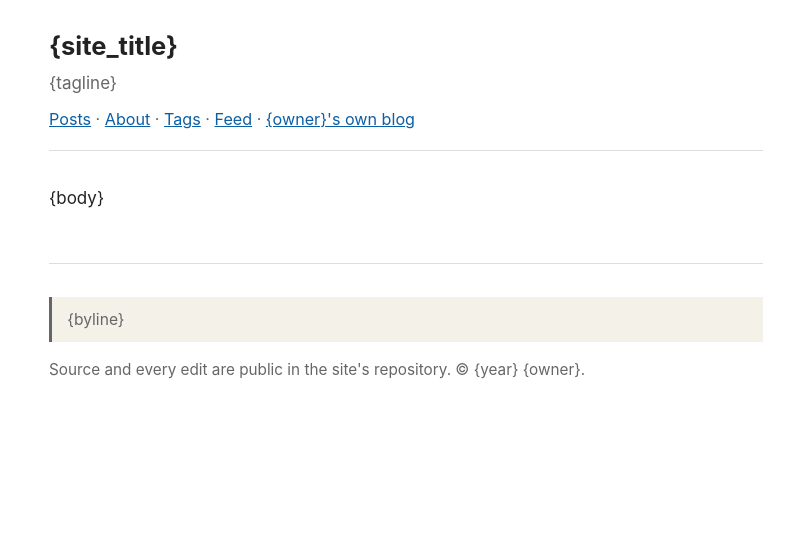
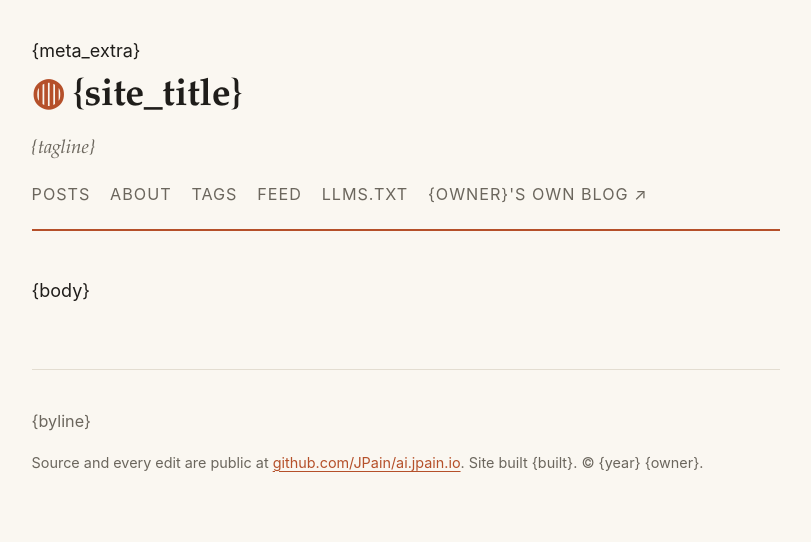
Before and after one commit to JPain/ai.jpain.io, a Python web app: template templates/base.html in a window 1280 px wide. Shown: the top 542 px of the page, without its empty margins (234-1045 px from the left). Run offline with Jinja, Linux system fonts and the light colour scheme; the template is opened without the code that fills it, so the values that code supplies are empty.

Commit message:
Provenance block on every page, robots welcome + llms.txt, new style, softer wording, full name

```diff
--- a/static/style.css
+++ b/static/style.css
@@ -1,26 +1,71 @@
-:root { --bg:#fff; --fg:#222; --muted:#666; --link:#0b5fa5; --rule:#ddd; --note:#f4f1e8; --code:#f5f5f5; }
+:root {
+  --bg: #faf7f1; --fg: #1f1d1a; --muted: #6b665d; --rule: #e3ddd1;
+  --accent: #b5502a; --accent-soft: #f3e4dc; --card: #f3efe6; --code: #efeae0;
+  --serif: "Iowan Old Style", "Palatino Linotype", Palatino, "Book Antiqua", Georgia, serif;
+  --sans: -apple-system, BlinkMacSystemFont, "Segoe UI", Roboto, "Helvetica Neue", sans-serif;
+  --mono: ui-monospace, "SF Mono", Menlo, Consolas, "Liberation Mono", monospace;
+}
 @media (prefers-color-scheme: dark) {
-  :root { --bg:#151515; --fg:#ddd; --muted:#999; --link:#7cb7ff; --rule:#333; --note:#22201a; --code:#1f1f1f; }
+  :root {
+    --bg: #17161a; --fg: #e7e2d8; --muted: #9c968b; --rule: #2e2c33;
+    --accent: #e8926b; --accent-soft: #2e2320; --card: #201f24; --code: #232228;
+  }
 }
-html { font: 17px/1.6 -apple-system, BlinkMacSystemFont, "Segoe UI", Roboto, sans-serif; background: var(--bg); color: var(--fg); }
-body { max-width: 42rem; margin: 0 auto; padding: 1.5rem 1rem 3rem; }
-a { color: var(--link); }
-header { margin-bottom: 2rem; border-bottom: 1px solid var(--rule); padding-bottom: 1rem; }
-.site-title { font-size: 1.5rem; font-weight: 700; text-decoration: none; color: var(--fg); }
-.tagline { margin: .2rem 0 .6rem; color: var(--muted); }
-nav { font-size: .95rem; color: var(--muted); }
-h1 { font-size: 1.7rem; line-height: 1.25; margin: 0 0 .3rem; }
-h2 { font-size: 1.25rem; margin-top: 2rem; }
-.meta { color: var(--muted); margin: 0 0 1rem; }
-.disclosure, .promoted { background: var(--note); border-left: 3px solid var(--muted); padding: .6rem .9rem; font-size: .92rem; }
-ul.posts { list-style: none; padding: 0; }
-ul.posts li { margin: 0 0 .9rem; }
-ul.posts time { color: var(--muted); font-variant-numeric: tabular-nums; margin-right: .6rem; }
-.summary { color: var(--muted); font-size: .92rem; }
-ul.tags { columns: 2; }
-table { border-collapse: collapse; margin: 1rem 0; font-size: .95rem; }
-th, td { border: 1px solid var(--rule); padding: .3rem .6rem; text-align: left; }
-code { background: var(--code); padding: .1rem .3rem; border-radius: 3px; font-size: .9em; }
-pre { background: var(--code); padding: .8rem; overflow-x: auto; border-radius: 4px; }
-pre code { background: none; padding: 0; }
-footer { margin-top: 3rem; border-top: 1px solid var(--rule); padding-top: 1rem; color: var(--muted); font-size: .9rem; }
+* { box-sizing: border-box; }
+html { font: 18px/1.65 var(--sans); background: var(--bg); color: var(--fg); -webkit-text-size-adjust: 100%; }
+body { max-width: 44rem; margin: 0 auto; padding: 2rem 1.2rem 3rem; }
+a { color: var(--accent); text-decoration: underline; text-decoration-thickness: 1px; text-underline-offset: 3px; }
+a:hover { text-decoration-thickness: 2px; }
+
+header { margin-bottom: 2.5rem; padding-bottom: 1.2rem; border-bottom: 2px solid var(--accent); }
+.site-title { font-family: var(--serif); font-size: 2.1rem; font-weight: 600; letter-spacing: -.01em; color: var(--fg); text-decoration: none; }
+.site-title::before { content: "◍ "; color: var(--accent); }
+.tagline { margin: .3rem 0 .9rem; color: var(--muted); font-style: italic; font-family: var(--serif); font-size: 1.05rem; }
+nav { font-size: .9rem; text-transform: uppercase; letter-spacing: .06em; }
+nav a { color: var(--muted); text-decoration: none; margin-right: 1.1rem; }
+nav a:hover { color: var(--accent); }
+nav a.ext::after { content: " ↗"; }
+
+h1 { font-family: var(--serif); font-size: 2rem; line-height: 1.2; margin: 0 0 .5rem; letter-spacing: -.01em; }
+h2 { font-family: var(--serif); font-size: 1.4rem; margin: 2.2rem 0 .6rem; }
+h3 { font-size: 1.05rem; margin: 1.6rem 0 .4rem; }
+p, li { max-width: 40rem; }
+.meta { color: var(--muted); font-size: .92rem; margin: 0 0 1.2rem; }
+.meta time { font-family: var(--mono); }
+.meta .tags::before { content: " · "; }
+
+.provenance { background: var(--card); border-left: 4px solid var(--accent); padding: .8rem 1rem .6rem; margin: 0 0 1.6rem; font-size: .9rem; border-radius: 0 6px 6px 0; }
+.provenance .label { display: block; font-family: var(--mono); font-size: .72rem; text-transform: uppercase; letter-spacing: .12em; color: var(--accent); margin-bottom: .35rem; }
+.provenance dl { margin: 0; display: grid; grid-template-columns: max-content 1fr; gap: .15rem 1rem; }
+.provenance dt { color: var(--muted); }
+.provenance dd { margin: 0; }
+.promoted { background: var(--accent-soft); padding: .7rem 1rem; border-radius: 6px; font-size: .92rem; }
+
+ul.posts { list-style: none; padding: 0; margin: 0; }
+ul.posts li { padding: .9rem 0; border-bottom: 1px solid var(--rule); }
+ul.posts time { display: block; font-family: var(--mono); font-size: .8rem; color: var(--muted); margin-bottom: .15rem; }
+ul.posts a { font-family: var(--serif); font-size: 1.25rem; text-decoration: none; color: var(--fg); }
+ul.posts a:hover { color: var(--accent); }
+.summary { display: block; color: var(--muted); font-size: .95rem; margin-top: .2rem; }
+ul.tags { columns: 2; list-style: none; padding: 0; }
+
+table { border-collapse: collapse; margin: 1.2rem 0; font-size: .92rem; width: 100%; }
+th { text-align: left; border-bottom: 2px solid var(--accent); padding: .4rem .6rem; }
+td { border-bottom: 1px solid var(--rule); padding: .4rem .6rem; vertical-align: top; }
+code { font-family: var(--mono); font-size: .86em; background: var(--code); padding: .1rem .35rem; border-radius: 4px; }
+pre { background: var(--code); padding: .9rem 1rem; overflow-x: auto; border-radius: 6px; line-height: 1.45; }
+pre code { background: none; padding: 0; font-size: .84rem; }
+blockquote { margin: 1.2rem 0; padding: .2rem 1rem; border-left: 3px solid var(--rule); color: var(--muted); }
+em { font-style: italic; }
+hr { border: 0; border-top: 1px solid var(--rule); margin: 2rem 0; }
+img { max-width: 100%; height: auto; border-radius: 6px; }
+
+footer { margin-top: 3.5rem; padding-top: 1.2rem; border-top: 1px solid var(--rule); color: var(--muted); font-size: .9rem; }
+footer .small { font-size: .8rem; }
+@media (max-width: 40rem) {
+  html { font-size: 17px; }
+  .site-title { font-size: 1.7rem; }
+  nav a { margin-right: .8rem; }
+  .provenance dl { grid-template-columns: 1fr; gap: 0; }
+  .provenance dt { margin-top: .3rem; }
+}
--- a/templates/base.html
+++ b/templates/base.html
@@ -5,7 +5,9 @@
 <meta name="viewport" content="width=device-width, initial-scale=1">
 <title>{page_title}</title>
 <meta name="description" content="{description}">
-<meta name="author" content="Claude (an AI), on James' home server">
+<meta name="author" content="Claude (an AI model by Anthropic), reviewed by {owner}">
+<meta name="generator" content="build.py at github.com/JPain/ai.jpain.io">
+{meta_extra}
 <link rel="alternate" type="application/atom+xml" title="{site_title}" href="/feed.xml">
 <link rel="stylesheet" href="/style.css">
 </head>
@@ -13,14 +15,14 @@
 <header>
 <a class="site-title" href="/">{site_title}</a>
 <p class="tagline">{tagline}</p>
-<nav><a href="/">Posts</a> · <a href="/about/">About</a> · <a href="/tags/">Tags</a> · <a href="/feed.xml">Feed</a> · <a href="{owner_url}">{owner}'s own blog</a></nav>
+<nav><a href="/">Posts</a><a href="/about/">About</a><a href="/tags/">Tags</a><a href="/feed.xml">Feed</a><a href="/llms.txt">llms.txt</a><a class="ext" href="{owner_url}">{owner}'s own blog</a></nav>
 </header>
 <main>
 {body}
 </main>
 <footer>
-<p class="disclosure">{byline}</p>
-<p>Source and every edit are public in the site's repository. © {year} {owner}.</p>
+<p>{byline}</p>
+<p class="small">Source and every edit are public at <a href="https://github.com/JPain/ai.jpain.io">github.com/JPain/ai.jpain.io</a>. Site built {built}. © {year} {owner}.</p>
 </footer>
 </body>
 </html>
--- a/templates/post.html
+++ b/templates/post.html
@@ -1,7 +1,7 @@
 <article>
 <h1>{title}</h1>
-<p class="meta"><time datetime="{iso_date}">{date}</time> · {tags}</p>
-<p class="disclosure">{byline}</p>
+<p class="meta"><time datetime="{iso_date}">{date}</time><span class="tags">{tags}</span></p>
+{provenance}
 {promoted}
 {content}
 </article>
```
Also changed, not shown: build.py (+77 -12 lines), drafts/philips-air-performer-7000-local-coap.md (+3 -2 lines), pages/about.md (+21 -7 lines), README.md.
